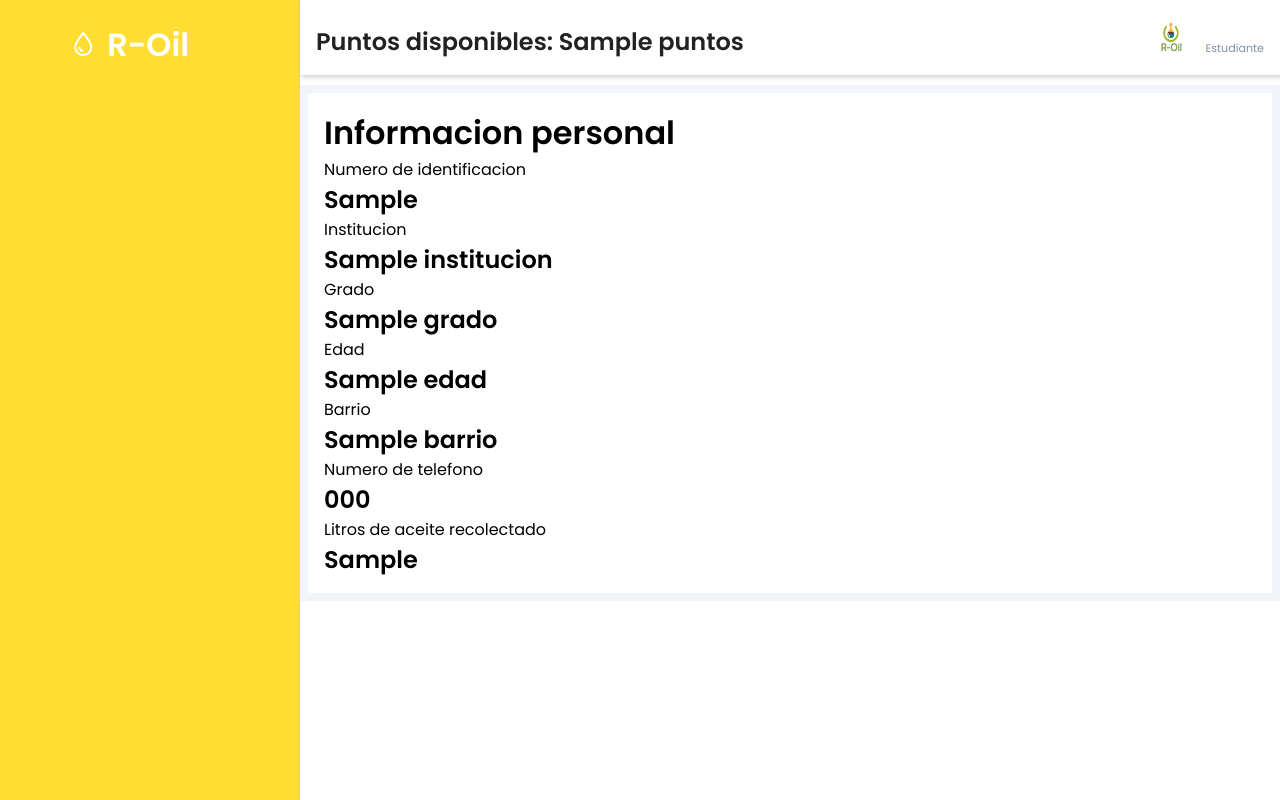
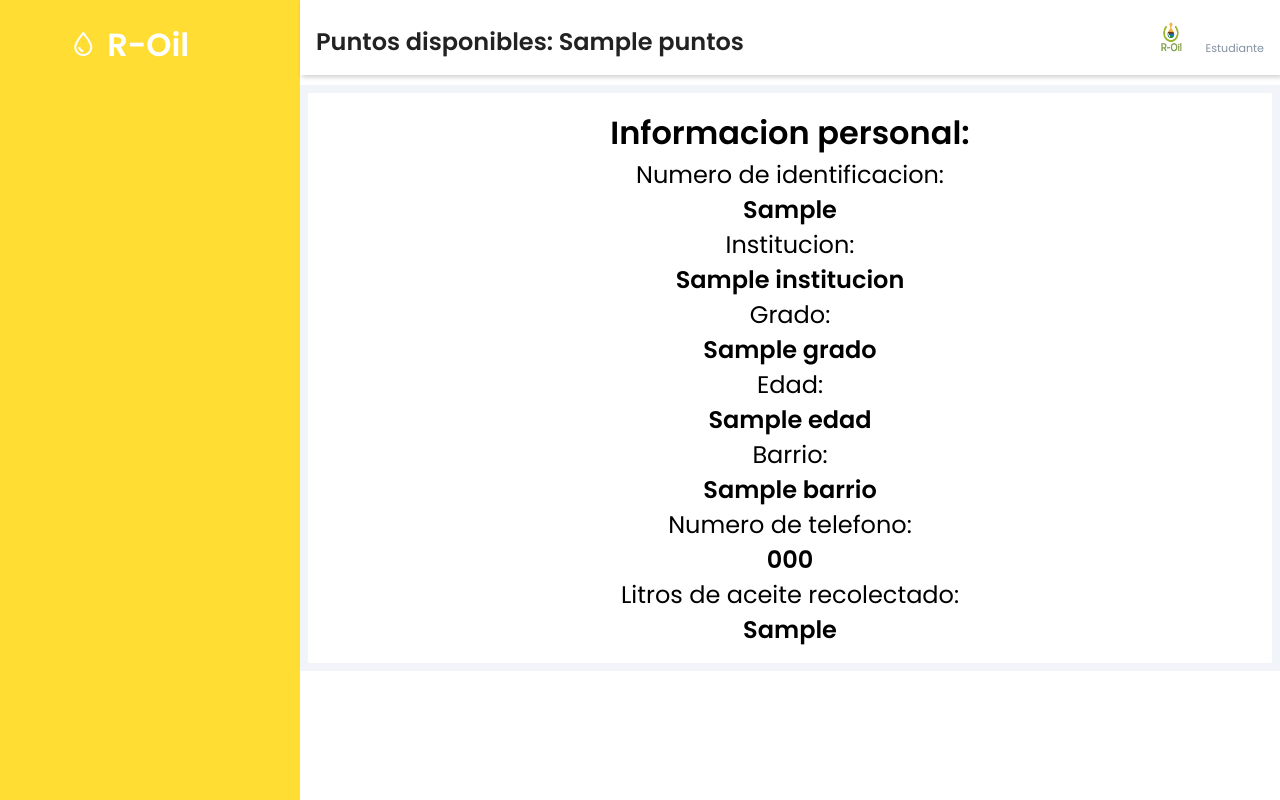
Before and after one commit to dgomezc1/R-Oil, a Django app: template Roil/templates/estudiante/datos.html in a window 1280 px wide. Run offline with Django 3.2, Linux system fonts and the light colour scheme; the template is opened without the code that fills it: most values are stand-ins (such as "Sample title", 1, 10 or a date in 2020); some libraries are stand-ins or nearby versions.

Commit message:
Estilo html de los datos del estudiante

```diff
--- a/Roil/templates/estudiante/datos.html
+++ b/Roil/templates/estudiante/datos.html
@@ -7,21 +7,23 @@
 
 {% endblock %}
 {% block content %}
-    <h1>Informacion personal</h1>
-    <p>Numero de identificacion </p>
-    <h2>{{ Estudiante.ni }}</h2>
-    <p>Institucion</p>
-    <h2>{{ Institucion }}</h2>
-    <p>Grado</p>
-    <h2>{{ Estudiante.grado }}</h2>
-    <p>Edad</p>
-    <h2>{{ Estudiante.edad }}</h2>
-    <p>Barrio</p>
-    <h2>{{ Estudiante.barrio }}</h2>
-    <p>Numero de telefono</p>
-    <h2>{{ Estudiante.telefono }}</h2>
-    <p>Litros de aceite recolectado</p>
-    <h2>{{ Estudiante.aceite_recolectado}}</h2>
+
+
+    <center><h1>Informacion personal: </h1></center>
+    <center><FONT SIZE=5><p>Numero de identificacion: </p></FONT></center>
+    <center><h2>{{ Estudiante.ni }}</h2></center>
+    <center><FONT SIZE=5><p>Institucion:</p></FONT></center>
+    <center><h2>{{ Institucion }}</h2></center>
+    <center><FONT SIZE=5><p>Grado:</p></FONT></center>
+    <center><h2>{{ Estudiante.grado }}</h2></center>
+    <center><FONT SIZE=5><p>Edad:</p></FONT></center>
+    <center><h2>{{ Estudiante.edad }}</h2></center>
+    <center><FONT SIZE=5><p>Barrio:</p></FONT></center>
+    <center><h2>{{ Estudiante.barrio }}</h2></center>
+    <center><FONT SIZE=5><p>Numero de telefono:</p></FONT></center>
+    <center><h2>{{ Estudiante.telefono }}</h2></center>
+    <center><FONT SIZE=5><p>Litros de aceite recolectado:</p></FONT></center>
+    <center><h2>{{ Estudiante.aceite_recolectado}}</h2></center>
 <script>
     titulo = document.getElementById("dashboard");
     titulo.innerHTML = "Puntos disponibles: " + "{{Estudiante.puntos}}";
```
